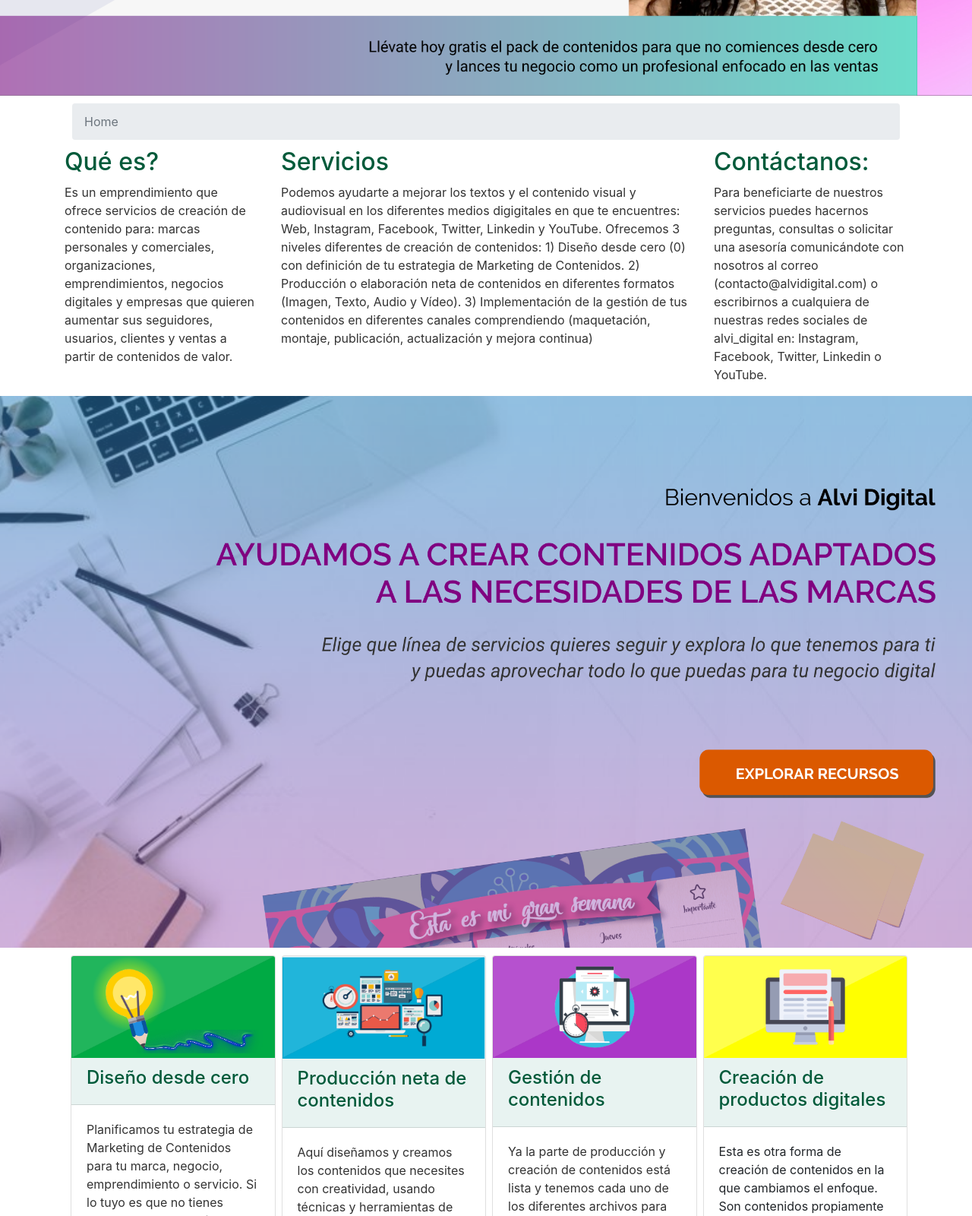
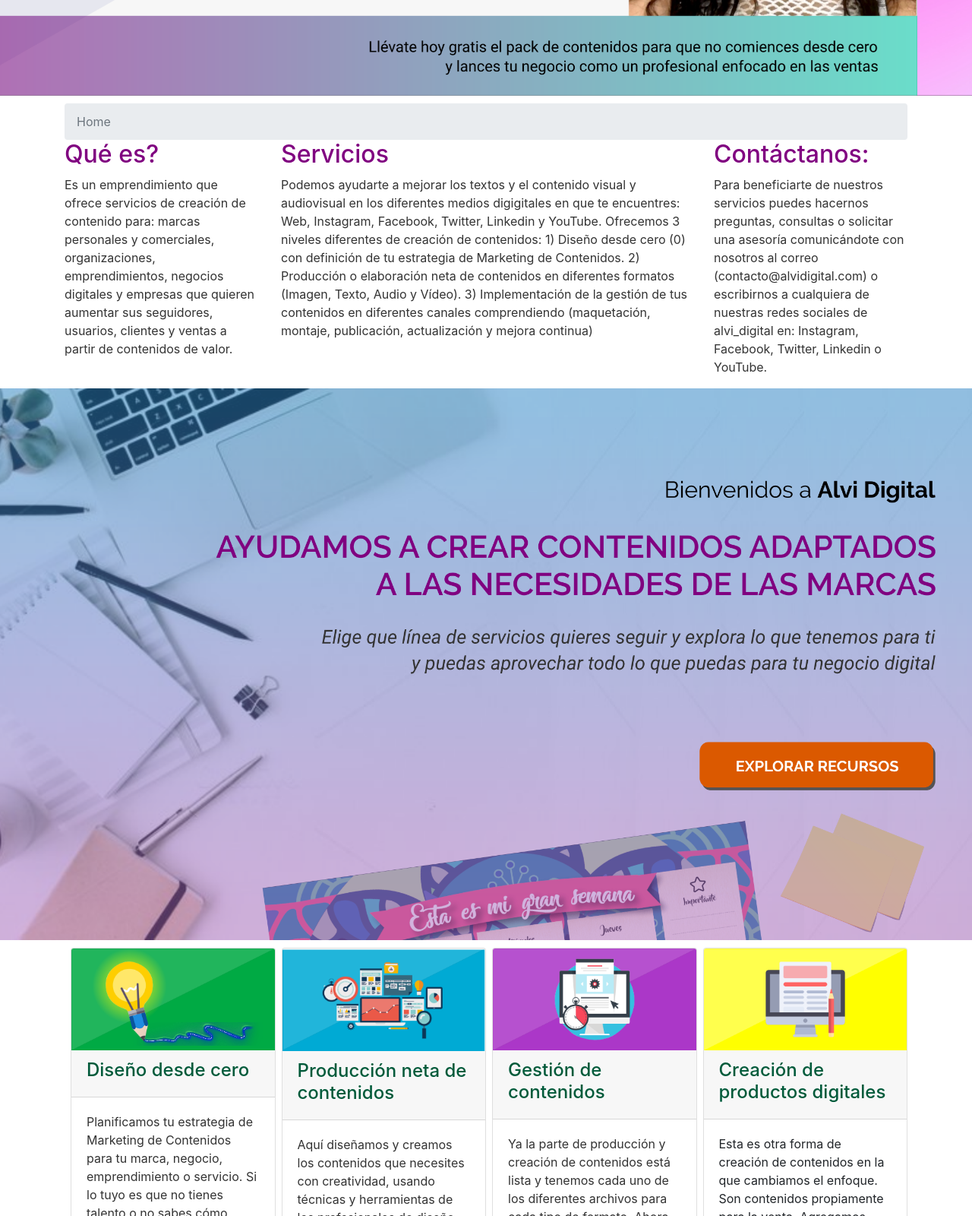
Before and after one commit to Alvilyn/alvi_digital, a website: page index.html in a window 1280 px wide. Shown: the part 600-2200 px from the top of the page at 76% size. Drawn offline with nearby package versions, Linux system fonts and the light colour scheme; a web font is replaced by a local one.

```diff
--- a/css/styles.css
+++ b/css/styles.css
@@ -16,12 +16,6 @@
   margin-top: 10px;
   margin-bottom: 0px; }
 
-.card-header {
-  margin-top: 0px;
-  margin-bottom: 0px;
-  color: #005A3A;
-  background-color: #E8F3F1; }
-
 .btn-mas {
   width: 100%;
   border-radius: 0px; }
@@ -35,14 +29,13 @@
 
 .breadcrumb {
   margin-top: 10px;
-  margin-bottom: 10px;
-  margin: 10px; }
+  margin-bottom: 0px; }
 
 .tab-content {
   padding-top: 10px; }
 
 .title {
-  color: #005A3A;
+  color: #800080;
   font-style: raleway; }
 
 .subtitle {
```
Also changed, not shown: package.json (+5 -2 lines), 1 other file.
